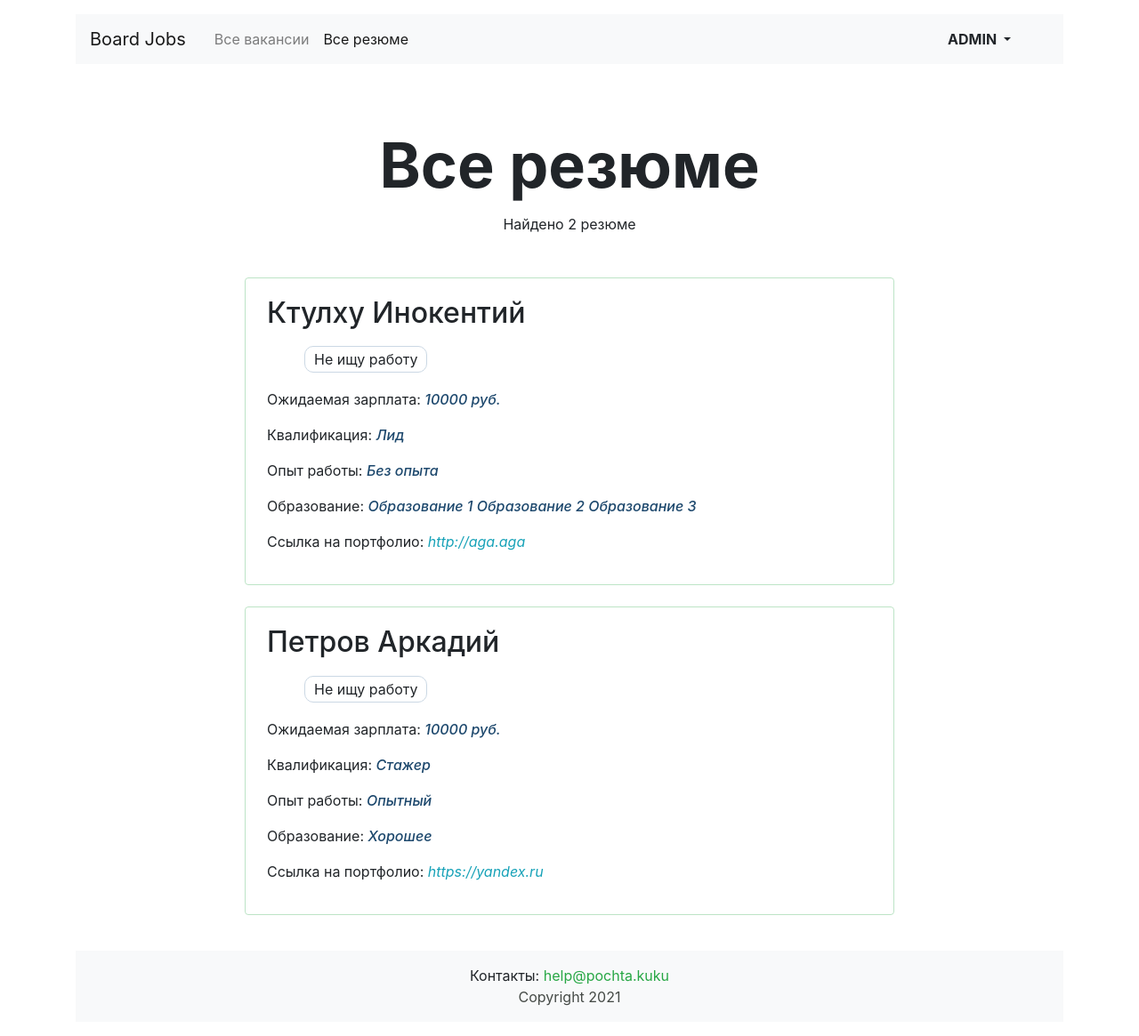
After one commit to asd192/Django_Board_Jobs, a Django app: page /resumes in a window 1280 px wide. The commit adds this page. Shown: the whole page at 89% size. Run offline with Django 3.2, Linux system fonts and the light colour scheme; a user stored in the database is signed in; data comes from the database, SQL or seed files in the repository; both versions use the stored data as it was after the commit; some libraries are stand-ins or nearby versions.

Commit message:
Added a section with a resume + Template edits

```diff
--- a/conf/urls.py
+++ b/conf/urls.py
@@ -26,7 +26,7 @@ from vacancies.views import Login, Registration
 from vacancies.views import my_company_delete_view, my_company_empty_view, my_company_view, MyCompanyLetsstarView
 from vacancies.views import my_resume_delete, my_resume_empty_view, my_resume_letsstart_view, my_resume_view
 from vacancies.views import my_vacancies_list_view, my_vacancy_delete_view, my_vacancy_empty_view, my_vacancy_view
-from vacancies.views import ResumeSendingView, SearchView, VacanciesSpecialtyView
+from vacancies.views import ResumesAccessView, ResumeSendingView, ResumesView, SearchView, VacanciesSpecialtyView
 
 handler404 = custom_handler404
 handler500 = custom_handler500
@@ -35,6 +35,8 @@ urlpatterns = [
     # основные
     path('', MainView.as_view(), name='main'),
     path('vacancies', VacanciesView.as_view(), name='vacancies'),  # все вакансии
+    path('resumes', ResumesView.as_view(), name='resumes'),  # все резюме
+    path('resumes_access', ResumesAccessView.as_view(), name='resumes_access'),  # все резюме
     path('vacancies/<int:vacancy_id>', vacancy_view, name='vacancy'),  # одна вакансия
     path('vacancies/cat/<str:specialty>', VacanciesSpecialtyView.as_view(), name='vacancies_specialty'),
     path('companies/<int:company_id>', CompanyCardView.as_view(), name='company'),  # компания
--- a/vacancies/models.py
+++ b/vacancies/models.py
@@ -113,9 +113,16 @@ class Resume(models.Model):
     experience = models.TextField("опыт работы", max_length=1000)
     portfolio = models.URLField("ссылка на портфолио", max_length=100)
 
+    def status_verbose(self):
+        return dict(Resume.CHOICES_STATUS)[self.status]
+
+    def grade_verbose(self):
+        return dict(Resume.CHOICES_GRADE)[self.grade]
+
     class Meta:
         verbose_name = "резюме"
         verbose_name_plural = "резюме"
+        ordering = ['id']
 
     def __str__(self):
         return f"{self.surname} {self.name}"
--- a/vacancies/static/css/style_vacancy.css
+++ b/vacancies/static/css/style_vacancy.css
@@ -224,7 +224,7 @@ a:not([href]):not([tabindex]):active {
     border-color: #1e7e34;
 }
 
-.nav-pills .nav-link.active, .nav-pills .show>.nav-link {
+.nav-pills .nav-link.active, .nav-pills .show > .nav-link {
     color: #fff;
     background-color: #17a2b8;
 }
@@ -232,6 +232,7 @@ a:not([href]):not([tabindex]):active {
 a {
     color: #454a46;
 }
+
 a:hover {
     color: #17a2b8;
 }
@@ -247,3 +248,9 @@ a:hover {
 .alert {
     text-align: center;
 }
+
+.resume-labels {
+    color: #1d486d;
+    font-weight: 500;
+    font-style: italic;
+}
--- a/vacancies/templates/vacancies/base.html
+++ b/vacancies/templates/vacancies/base.html
@@ -25,8 +25,22 @@
         <div class="collapse navbar-collapse justify-content-between" id="navbarNav">
             <ul class="navbar-nav col-10">
                 <li class="nav-item">
-                    <a class="nav-link" href="{% if request.path == '/vacancies' %}#{% else %}/vacancies{% endif %}">Все
-                        вакансии</a>
+
+                    {% if request.path == '/vacancies' %}
+                        <a class="nav-link active" href="#">Все вакансии</a>
+                    {% else %}
+                        <a class="nav-link" href="{% url 'vacancies' %}">Все вакансии</a>
+                    {% endif %}
+
+                </li>
+                <li class="nav-item">
+
+                    {% if request.path == '/resumes' %}
+                        <a class="nav-link active" href="#">Все резюме</a>
+                    {% else %}
+                        <a class="nav-link" href="{% url 'resumes' %}">Все резюме</a>
+                    {% endif %}
+
                 </li>
             </ul>
             <ul class="navbar-nav col-2 justify-content-end">
--- /dev/null
+++ b/vacancies/templates/vacancies/resumes.html
@@ -0,0 +1,57 @@
+{% extends 'vacancies/base.html' %}
+
+{% load bootstrap_pagination %}
+{% load my_filters %}
+
+{% block title_head %}Все резюме | Board Jobs{% endblock title_head %}
+
+{% block container %}
+
+    <main class="container mt-3">
+        <section>
+            <h1 class="h1 text-center mx-auto mt-4 pt-5" style="font-size: 70px;"><strong>
+                Все резюме</strong>
+            </h1>
+            <p class="text-center pt-1">Найдено {{ resumes_count }} резюме</p>
+            <div class="row mt-5">
+                <div class="col-12 col-lg-8 offset-lg-2 m-auto">
+
+                    {% for resume in resumes %}
+
+                        <div class="card mb-4">
+                            <div class="card-body px-4">
+                                <div class="row">
+                                    <div class="col-12 col-md-8 col-lg-9">
+                                        <h2 class="h2-name h2 pb-2">{{ resume.surname }} {{ resume.name }}</h2>
+                                        <ul class="ul_skills">{{ resume.status_verbose|list_li|safe|escape }}</ul>
+                                        <p>Ожидаемая зарплата: <span
+                                                class="resume-labels">{{ resume.salary }} руб.</span></p>
+                                        <p>Квалификация: <span class="resume-labels">{{ resume.grade_verbose }}</span>
+                                        </p>
+                                        <p>Опыт работы: <span class="resume-labels">{{ resume.experience }}</span></p>
+                                        <p>Образование: <span
+                                                class="resume-labels">{{ resume.education|truncatechars:150|striptags }}</span>
+                                        </p>
+                                        <p>Ссылка на портфолио: <em><a href="{{ resume.portfolio }}" class="text-info"
+                                                                       target="_blank">{{ resume.portfolio }}</a></em>
+                                        </p>
+                                    </div>
+                                </div>
+                            </div>
+                        </div>
+
+                    {% endfor %}
+
+                    {% if is_paginated %}
+                        <div class="paginator">
+                            {% bootstrap_paginate page_obj range=5 show_prev_next="false" show_first_last="true" %}
+                        </div>
+                    {% endif %}
+
+                </div>
+            </div>
+        </section>
+    </main>
+
+
+{% endblock %}
--- a/vacancies/views.py
+++ b/vacancies/views.py
@@ -99,6 +99,34 @@ class VacanciesSpecialtyView(VacanciesView):
         context['specialty'] = get_object_or_404(Specialty, code=self.kwargs['specialty'])
         context['vacancies_count'] = Vacancy.objects.filter(specialty_id=self.kwargs['specialty']).count()
         return context
+
+
+class ResumesView(ListView):
+    """Все резюме"""
+    template_name = 'vacancies/resumes.html'
+    model = Resume
+    context_object_name = 'resumes'
+    paginate_by = 3
+
+    def get(self, request, *args, **kwargs):
+        try:
+            Company.objects.get(owner_id=request.user.id)
+        except Company.DoesNotExist:
+            return redirect('resumes_access')
+        else:
+            return super().get(request, *args, **kwargs)
+
+    def get_queryset(self, **kwargs):
+        return self.model.objects.all()
+
+    def get_context_data(self, **kwargs):
+        context = super(ResumesView, self).get_context_data(**kwargs)
+        context['resumes_count'] = Resume.objects.count()
+        return context
+
+
+class ResumesAccessView(TemplateView):
+    template_name = 'vacancies/resumes-access.html'
 
 
 class SearchView(VacanciesView):
```
Also changed, not shown: vacancies/templates/vacancies/resumes-access.html (added, +29 -0 lines), db.sqlite3.
